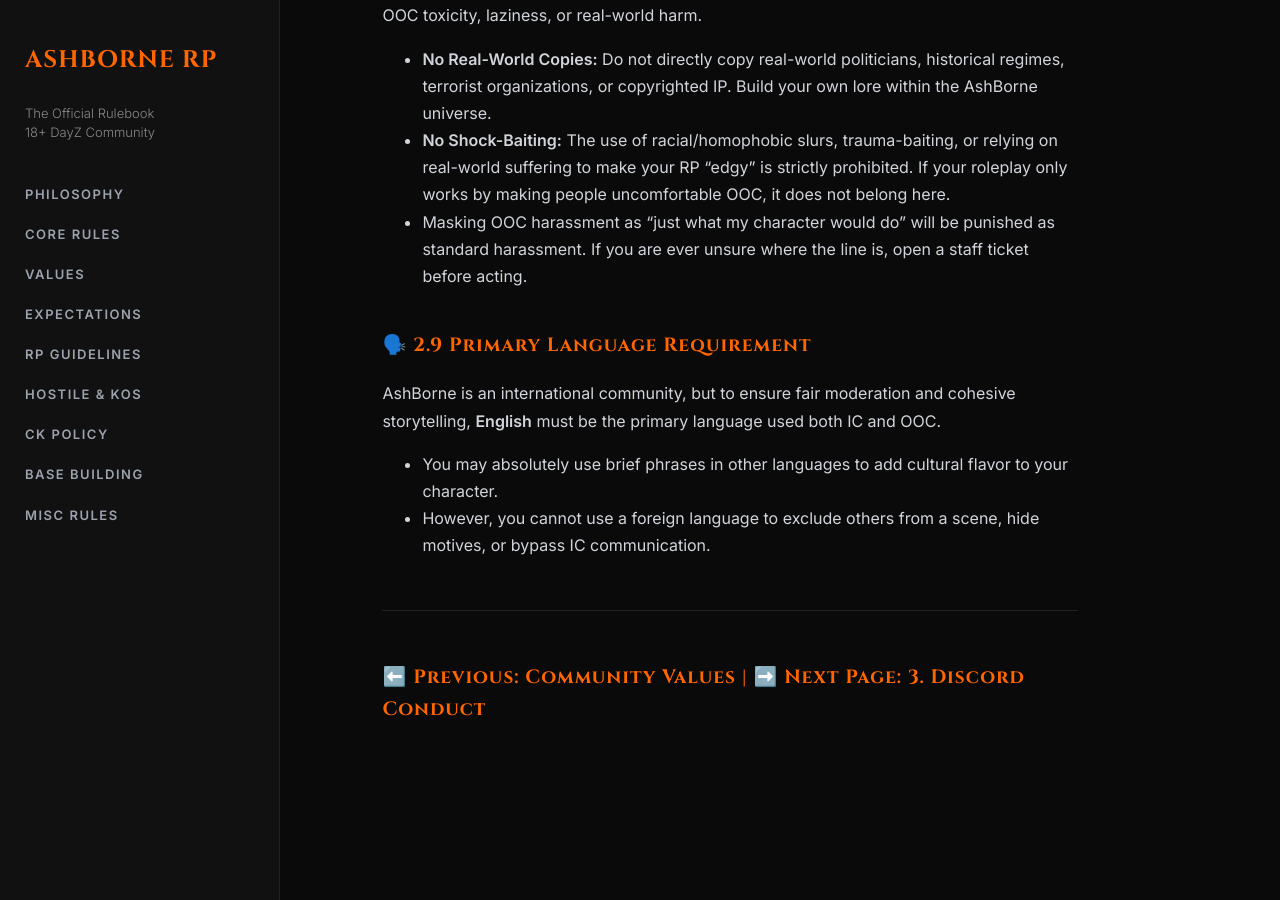
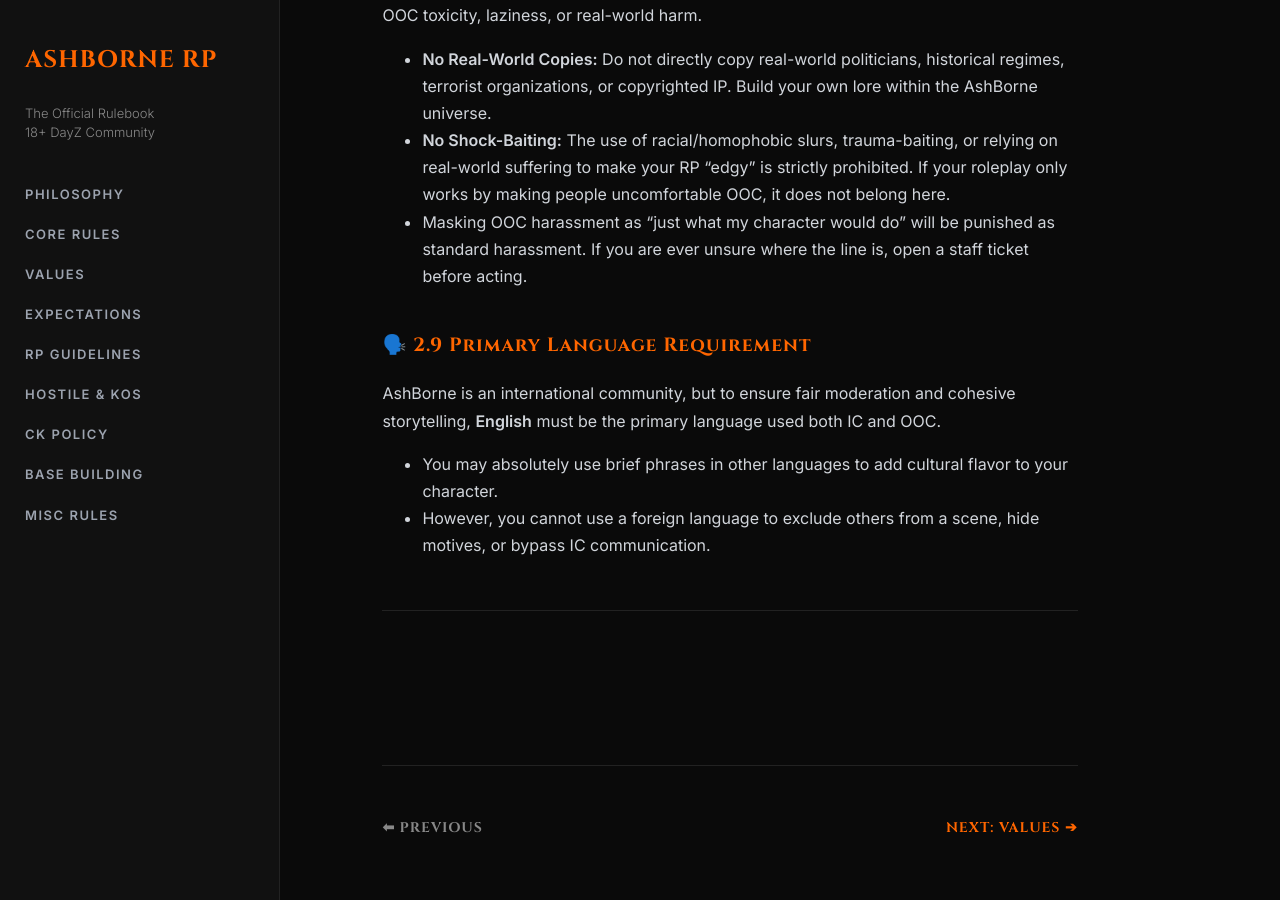
Before and after one commit to AshBorneRP/AshBorne-Rules, a Jekyll site: the page built from general-expectations.md, in a window 1280 px wide and 900 px high, scrolled down 2840 px. Built offline with Jekyll 4.4.1, drawn with Linux system fonts in a browser that asks for light colours; our own code applies the rules of GitHub Pages for plain Markdown files; before the commit the page ends 3645 px from its top, so only the background shows below that.

Commit message:
Update general-expectations.md

```diff
--- a/general-expectations.md
+++ b/general-expectations.md
@@ -65,4 +65,9 @@ AshBorne is an international community, but to ensure fair moderation and cohesi
 
 ---
 
-### [⬅️ Previous: Community Values](community-values.md) | [➡️ Next Page: 3. Discord Conduct](discord-conduct.md)
+<br><br>
+<hr>
+<div style="display: flex; justify-content: space-between; font-family: 'Cinzel', serif; font-size: 14px; letter-spacing: 1px;">
+    <a href="./" style="text-decoration: none; color: #888;">⬅ PREVIOUS</a>
+    <a href="community-values" style="text-decoration: none; color: #ff6600;">NEXT: VALUES ➔</a>
+</div>
```
